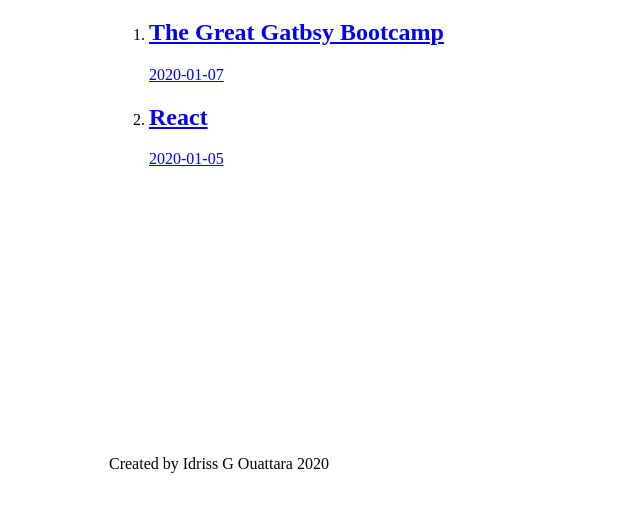
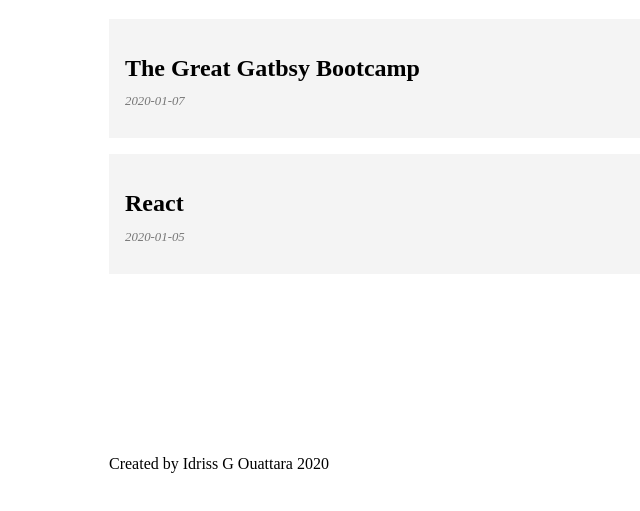
Before and after one commit to GninninwokyOuattara/gatsby-bootcamp, a Gatsby site: page /blog in a window 1280 px wide. Shown: the part 335-846 px from the top of the page, without its empty margins (156-796 px from the left). Built offline with nearby package versions, Linux system fonts and the light colour scheme; Gatsby itself is replaced by a stand-in of ours.

Commit message:
styling components

```diff
--- a/src/components/footer.js
+++ b/src/components/footer.js
@@ -1,5 +1,6 @@
 import React from "react"
 import { graphql, useStaticQuery } from "gatsby"
+import footerStyles from "./footer.module.scss"
 
 const Footer = () => {
   const data = useStaticQuery(graphql`
@@ -12,7 +13,7 @@
     }
   `)
   return (
-    <footer>
+    <footer className={footerStyles.footer}>
       <p>Created by {data.site.siteMetadata.author} 2020</p>
     </footer>
   )
--- /dev/null
+++ b/src/components/footer.module.scss
@@ -0,0 +1,3 @@
+.footer {
+  margin-top: 3rem;
+}
--- a/src/pages/blog.js
+++ b/src/pages/blog.js
@@ -3,6 +3,7 @@
 import Header from "../components/header"
 import Layout from "../components/layout"
 import { graphql, useStaticQuery, Link } from "gatsby"
+import blogStyles from "./blog.module.scss"
 
 const BlogPage = () => {
   const data = useStaticQuery(graphql`
@@ -27,13 +28,12 @@
   return (
     <Layout>
       <h1>Blog</h1>
-      {/* <p>Posts will show up here later on.</p> */}
 
-      <ol>
+      <ol className={blogStyles.posts}>
         {data.allMarkdownRemark.edges.map((item, idx) => {
           const { node } = item
           return (
-            <li key={idx}>
+            <li key={idx} className={blogStyles.post}>
               <Link to={`./${node.fields.slug}`}>
                 <h2>{node.frontmatter.title}</h2>
                 <p>{node.frontmatter.date}</p>
--- /dev/null
+++ b/src/pages/blog.module.scss
@@ -0,0 +1,31 @@
+.posts {
+  list-style-type: none;
+  margin: 0;
+  padding: 0;
+}
+
+.post {
+  margin: 1rem 0;
+
+  a {
+    background: #f4f4f4;
+    color: #000000;
+    display: block;
+    padding: 1rem;
+    text-decoration: none;
+  }
+
+  a:hover {
+    background: #e4e4e4;
+  }
+
+  h2 {
+    margin-bottom: 0;
+  }
+
+  p {
+    color: #777777;
+    font-size: 0.8rem;
+    font-style: italic;
+  }
+}
```
